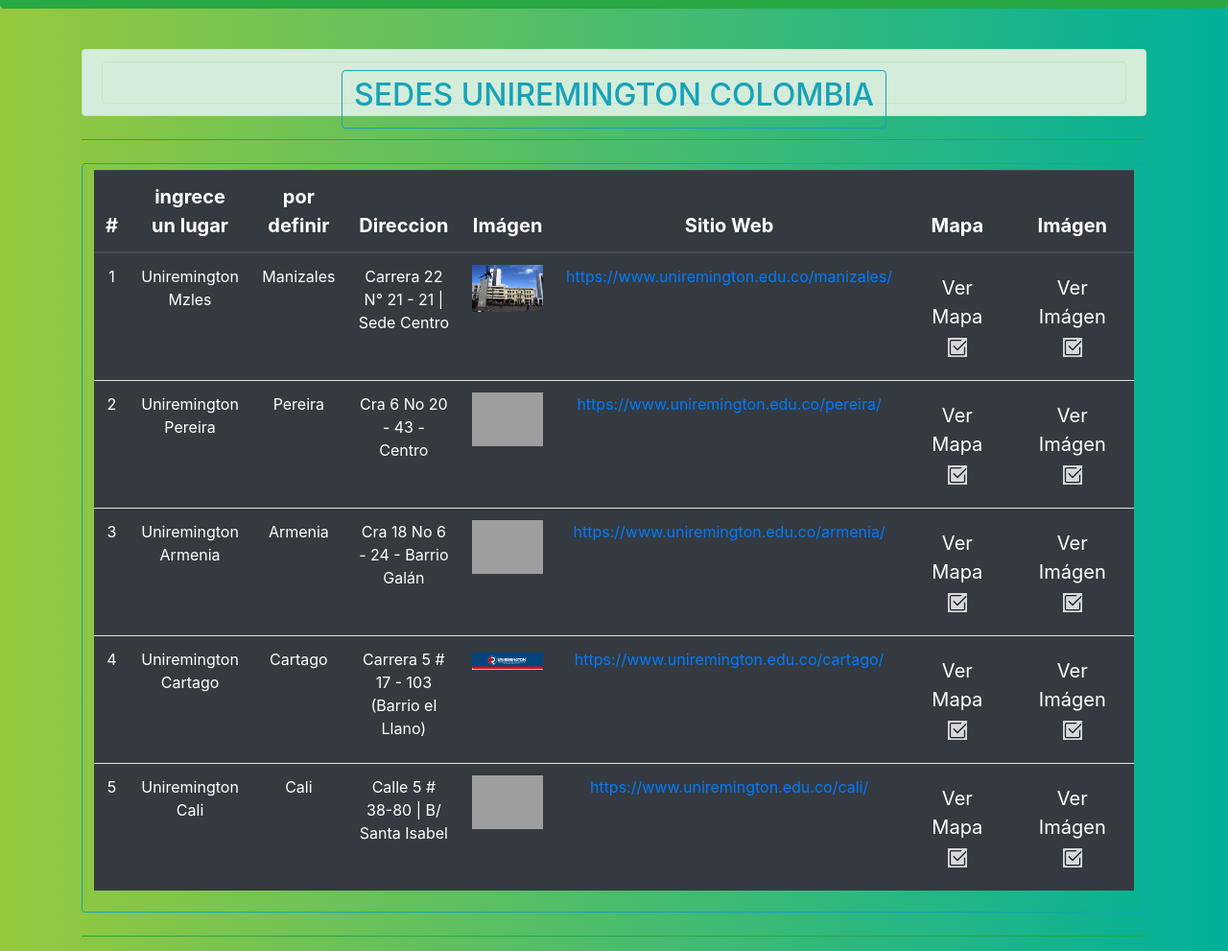
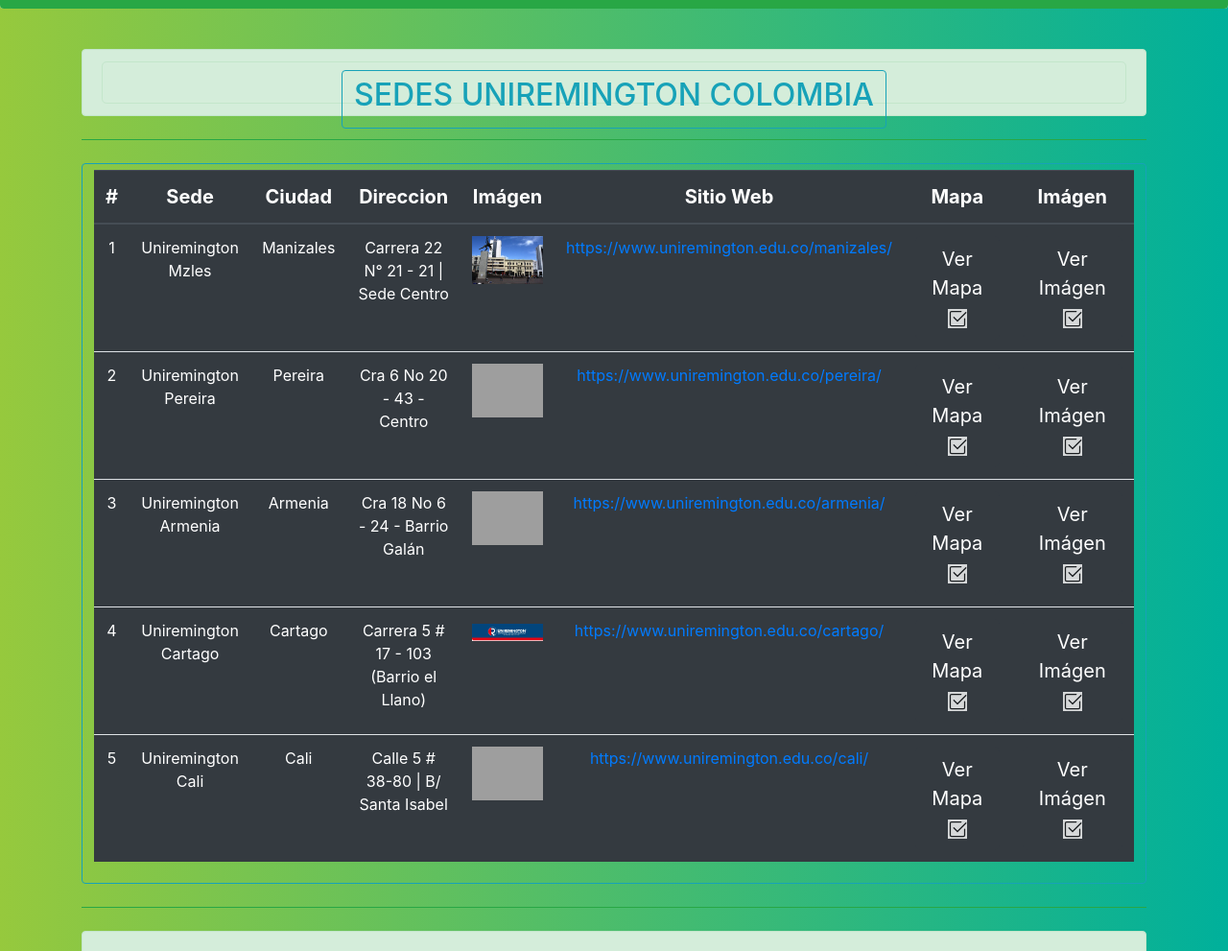
Before and after one commit to camarind/geoservic, a Django app: page /sucursal/ in a window 1280 px wide. Shown: the part 159-1150 px from the top of the page at 96% size. Run offline with Django 3.2, Linux system fonts and the light colour scheme; data comes from the database, SQL or seed files in the repository; some libraries are stand-ins or nearby versions.

Commit message:
ACtualizacion 03 05 2020 0:48

```diff
--- a/templates/sucursal.html
+++ b/templates/sucursal.html
@@ -35,8 +35,8 @@
               <!-- Encabezado de los títulos de la tabla-->
               <tr>
                 <th scope="col"> <center> # </center></th>
-                <th scope="col"> <center> ingrece un lugar</th>
-                <th scope="col"> <center> por definir</center></th>
+                <th scope="col"> <center> Sede</th>
+                <th scope="col"> <center> Ciudad</center></th>
                 <th scope="col"> <center> Direccion </center></th>
                 <th scope="col"> <center> Imágen </center></th>
                 <th scope="col"> <center> Sitio Web </center> </th>
```
